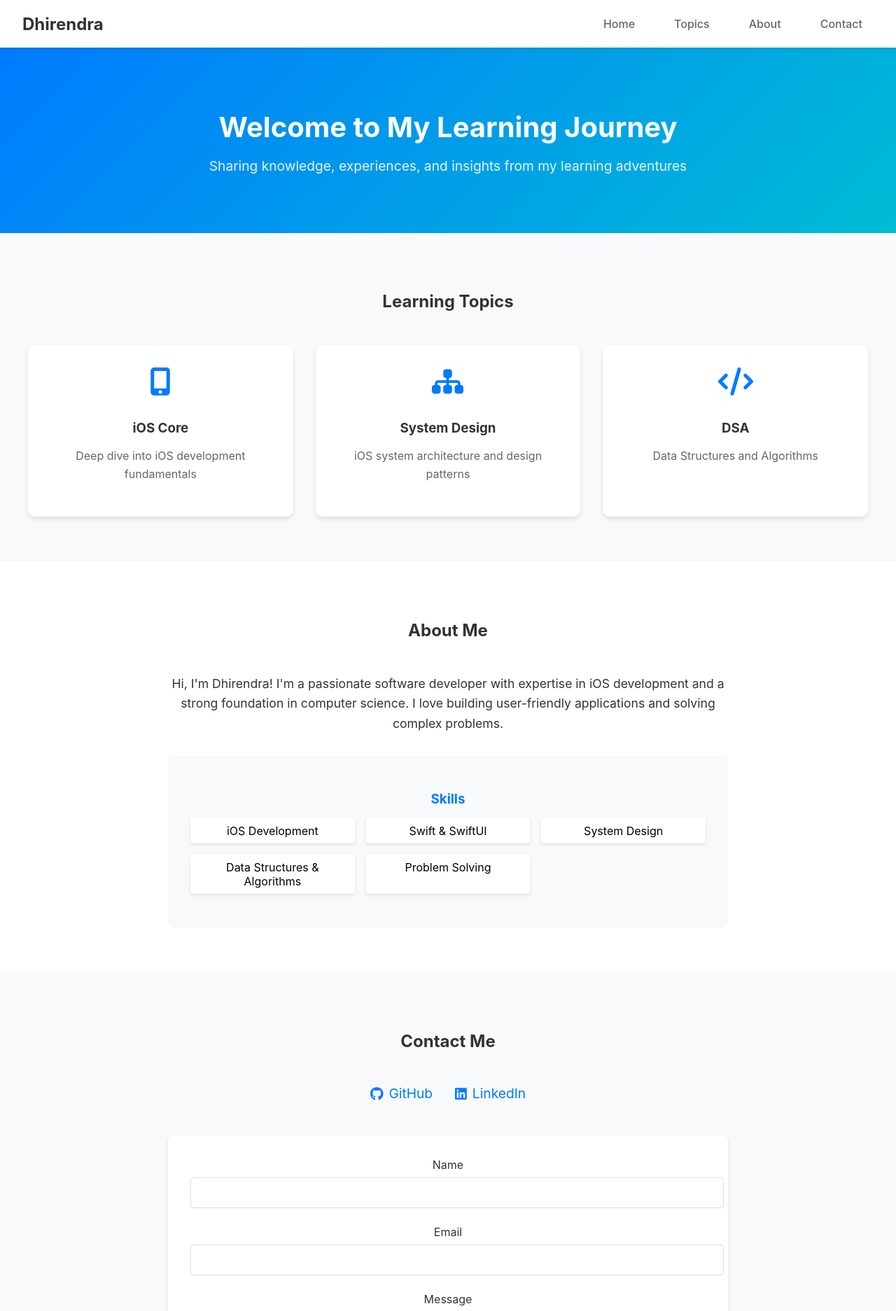
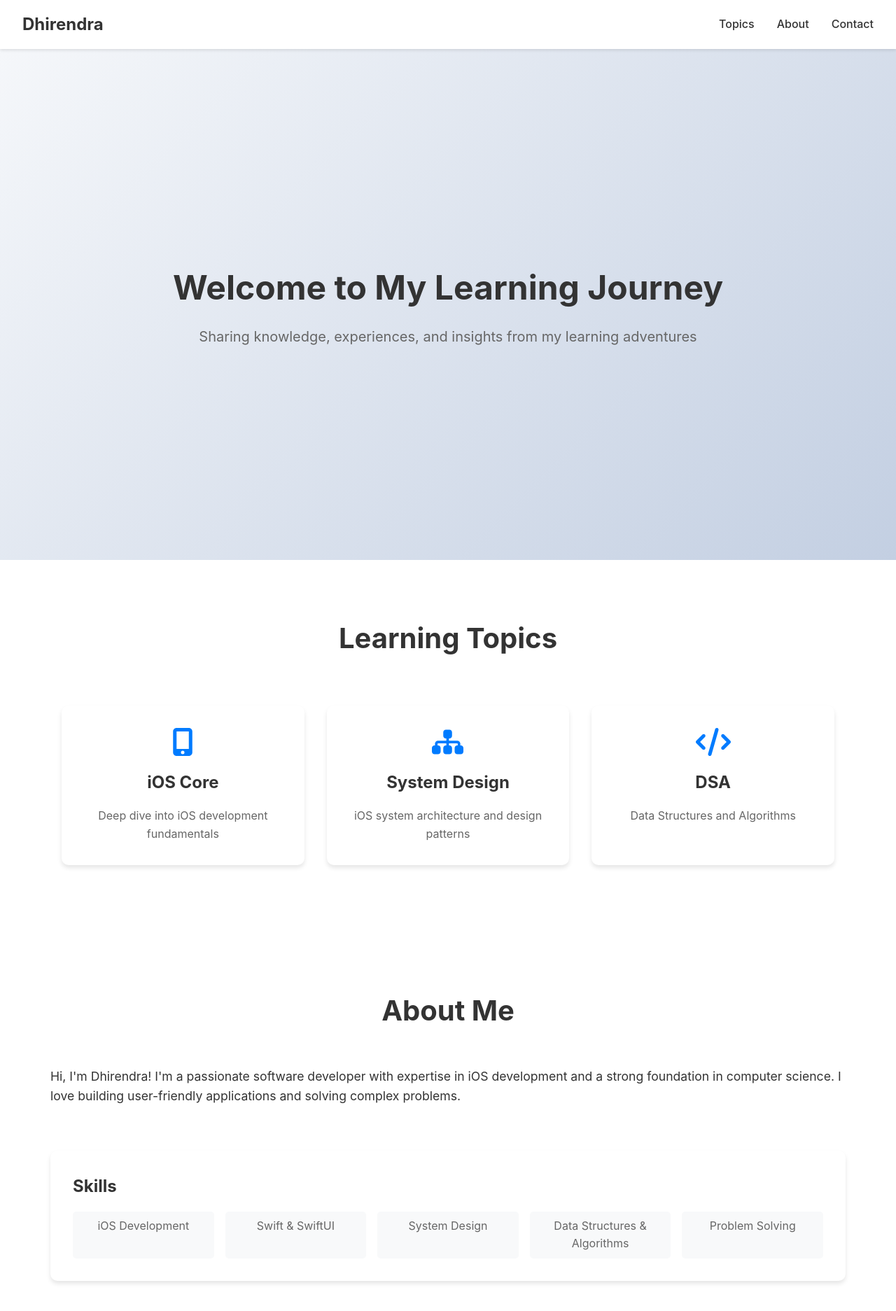
Before and after one commit to Dhiru201/web, a React (Create React App) app: page / in a window 1280 px wide. Shown: the top 1873 px of the page at 70% size. Built offline with nearby package versions, Linux system fonts and the light colour scheme; the HTML template or start-up script is replaced by a standard one.

Commit message:
Updated website with hash-based routing and improved styling

```diff
--- a/src/App.css
+++ b/src/App.css
@@ -1,5 +1,47 @@
+* {
+  margin: 0;
+  padding: 0;
+  box-sizing: border-box;
+}
+
+body {
+  font-family: -apple-system, BlinkMacSystemFont, 'Segoe UI', 'Roboto', 'Oxygen',
+    'Ubuntu', 'Cantarell', 'Fira Sans', 'Droid Sans', 'Helvetica Neue',
+    sans-serif;
+  -webkit-font-smoothing: antialiased;
+  -moz-osx-font-smoothing: grayscale;
+  line-height: 1.6;
+  color: #333;
+}
+
 .App {
-  text-align: center;
+  min-height: 100vh;
+  display: flex;
+  flex-direction: column;
+}
+
+/* Scrollbar Styles */
+::-webkit-scrollbar {
+  width: 8px;
+}
+
+::-webkit-scrollbar-track {
+  background: #f1f1f1;
+}
+
+::-webkit-scrollbar-thumb {
+  background: #888;
+  border-radius: 4px;
+}
+
+::-webkit-scrollbar-thumb:hover {
+  background: #555;
+}
+
+/* Selection Styles */
+::selection {
+  background: #007bff;
+  color: white;
 }
 
 .App-logo {
--- a/src/App.js
+++ b/src/App.js
@@ -1,19 +1,19 @@
 import React from 'react';
-import { BrowserRouter as Router, Routes, Route } from 'react-router-dom';
+import { HashRouter as Router, Routes, Route } from 'react-router-dom';
 import Navbar from './components/Navbar';
 import Home from './components/Home';
 import './App.css';
 
 function App() {
   return (
-    <Router basename={process.env.PUBLIC_URL}>
+    <Router>
       <div className="App">
         <Navbar />
         <Routes>
           <Route path="/" element={<Home />} />
-          <Route path="/topics" element={<Home />} />
-          <Route path="/about" element={<Home />} />
-          <Route path="/contact" element={<Home />} />
+          <Route path="/#topics" element={<Home />} />
+          <Route path="/#about" element={<Home />} />
+          <Route path="/#contact" element={<Home />} />
         </Routes>
       </div>
     </Router>
--- a/src/components/Home.js
+++ b/src/components/Home.js
@@ -1,11 +1,23 @@
-import React from 'react';
-import { Link } from 'react-router-dom';
+import React, { useEffect } from 'react';
+import { useLocation } from 'react-router-dom';
 import { FontAwesomeIcon } from '@fortawesome/react-fontawesome';
 import { faMobileAlt, faSitemap, faCode } from '@fortawesome/free-solid-svg-icons';
 import { faGithub, faLinkedin } from '@fortawesome/free-brands-svg-icons';
 import '../styles/Home.css';
 
 const Home = () => {
+  const location = useLocation();
+
+  useEffect(() => {
+    const hash = location.hash;
+    if (hash) {
+      const element = document.querySelector(hash);
+      if (element) {
+        element.scrollIntoView({ behavior: 'smooth' });
+      }
+    }
+  }, [location]);
+
   const handleSubmit = (e) => {
     e.preventDefault();
     // Add email sending functionality here
--- a/src/components/Navbar.js
+++ b/src/components/Navbar.js
@@ -1,7 +1,5 @@
 import React, { useState } from 'react';
 import { Link } from 'react-router-dom';
-import { FontAwesomeIcon } from '@fortawesome/react-fontawesome';
-import { faBars, faTimes } from '@fortawesome/free-solid-svg-icons';
 import '../styles/Navbar.css';
 
 const Navbar = () => {
@@ -11,19 +9,24 @@ const Navbar = () => {
     setIsOpen(!isOpen);
   };
 
+  const closeMenu = () => {
+    setIsOpen(false);
+  };
+
   return (
     <nav className="navbar">
-      <div className="nav-brand">
-        <Link to="/">Dhirendra</Link>
+      <div className="navbar-brand">
+        <Link to="/" onClick={closeMenu}>Dhirendra</Link>
       </div>
-      <div className={`nav-links ${isOpen ? 'active' : ''}`}>
-        <Link to="/">Home</Link>
-        <Link to="/topics">Topics</Link>
-        <Link to="/about">About</Link>
-        <Link to="/contact">Contact</Link>
+      <div className={`navbar-menu ${isOpen ? 'active' : ''}`}>
+        <Link to="/#topics" onClick={closeMenu}>Topics</Link>
+        <Link to="/#about" onClick={closeMenu}>About</Link>
+        <Link to="/#contact" onClick={closeMenu}>Contact</Link>
       </div>
-      <div className="menu-btn" onClick={toggleMenu}>
-        <FontAwesomeIcon icon={isOpen ? faTimes : faBars} />
+      <div className="navbar-burger" onClick={toggleMenu}>
+        <span></span>
+        <span></span>
+        <span></span>
       </div>
     </nav>
   );
--- a/src/styles/Home.css
+++ b/src/styles/Home.css
@@ -1,56 +1,60 @@
 .home {
-  padding-top: 60px;
+  padding-top: 70px; /* Account for fixed navbar */
 }
 
 /* Hero Section */
 .hero {
-  background: linear-gradient(135deg, #007bff 0%, #00bcd4 100%);
-  color: white;
-  padding: 4rem 2rem;
+  height: calc(100vh - 70px);
+  display: flex;
+  align-items: center;
+  justify-content: center;
   text-align: center;
+  background: linear-gradient(135deg, #f5f7fa 0%, #c3cfe2 100%);
+  padding: 2rem;
 }
 
 .hero-content {
   max-width: 800px;
-  margin: 0 auto;
 }
 
-.hero h1 {
-  font-size: 2.5rem;
+.hero-content h1 {
+  font-size: 3rem;
   margin-bottom: 1rem;
+  color: #333;
 }
 
-.hero p {
-  font-size: 1.2rem;
-  opacity: 0.9;
+.hero-content p {
+  font-size: 1.25rem;
+  color: #666;
 }
 
 /* Topics Section */
 .topics-section {
-  padding: 4rem 2rem;
-  background-color: #f8f9fa;
+  padding: 5rem 2rem;
+  max-width: 1200px;
+  margin: 0 auto;
 }
 
-.topics-section h2 {
+h2 {
   text-align: center;
+  font-size: 2.5rem;
   margin-bottom: 3rem;
   color: #333;
 }
 
 .topics-grid {
   display: grid;
-  grid-template-columns: repeat(3, 1fr);
+  grid-template-columns: repeat(auto-fit, minmax(250px, 1fr));
   gap: 2rem;
-  max-width: 1200px;
-  margin: 0 auto;
+  padding: 1rem;
 }
 
 .topic-card {
   background: white;
+  padding: 2rem;
   border-radius: 10px;
-  padding: 2rem;
+  box-shadow: 0 4px 6px rgba(0, 0, 0, 0.1);
   text-align: center;
-  box-shadow: 0 4px 6px rgba(0, 0, 0, 0.1);
   transition: transform 0.3s ease;
 }
 
@@ -65,30 +69,27 @@
 }
 
 .topic-card h3 {
+  font-size: 1.5rem;
   margin-bottom: 1rem;
   color: #333;
 }
 
 .topic-card p {
   color: #666;
-  line-height: 1.6;
 }
 
 /* About Section */
 .about-section {
-  padding: 4rem 2rem;
-  background-color: white;
-}
-
-.about-section h2 {
-  text-align: center;
-  margin-bottom: 3rem;
-  color: #333;
+  padding: 5rem 2rem;
+  max-width: 1200px;
+  margin: 0 auto;
 }
 
 .about-content {
-  max-width: 800px;
-  margin: 0 auto;
+  display: grid;
+  grid-template-columns: 1fr;
+  gap: 2rem;
+  align-items: start;
 }
 
 .about-content p {
@@ -99,74 +100,79 @@
 }
 
 .skills-section {
-  background-color: #f8f9fa;
+  background: white;
   padding: 2rem;
-  border-radius: 8px;
+  border-radius: 10px;
+  box-shadow: 0 4px 6px rgba(0, 0, 0, 0.1);
 }
 
 .skills-section h3 {
-  color: #007bff;
+  font-size: 1.5rem;
   margin-bottom: 1rem;
+  color: #333;
 }
 
 .skills-section ul {
   list-style: none;
   padding: 0;
   display: grid;
-  grid-template-columns: repeat(auto-fit, minmax(200px, 1fr));
+  grid-template-columns: repeat(auto-fit, minmax(150px, 1fr));
   gap: 1rem;
 }
 
 .skills-section li {
+  background: #f8f9fa;
   padding: 0.5rem 1rem;
-  background-color: white;
-  border-radius: 4px;
-  box-shadow: 0 2px 4px rgba(0, 0, 0, 0.1);
+  border-radius: 5px;
+  text-align: center;
+  color: #666;
 }
 
 /* Contact Section */
 .contact-section {
-  padding: 4rem 2rem;
-  background-color: #f8f9fa;
-}
-
-.contact-section h2 {
-  text-align: center;
-  margin-bottom: 3rem;
-  color: #333;
+  padding: 5rem 2rem;
+  max-width: 1200px;
+  margin: 0 auto;
 }
 
 .contact-content {
-  max-width: 800px;
-  margin: 0 auto;
+  display: grid;
+  grid-template-columns: 1fr;
+  gap: 2rem;
 }
 
 .social-links {
   display: flex;
   justify-content: center;
   gap: 2rem;
-  margin-bottom: 3rem;
+  margin-bottom: 2rem;
 }
 
 .social-link {
   display: flex;
   align-items: center;
   gap: 0.5rem;
-  color: #007bff;
+  color: #333;
   text-decoration: none;
-  font-size: 1.2rem;
+  font-weight: 500;
   transition: color 0.3s ease;
 }
 
 .social-link:hover {
-  color: #0056b3;
+  color: #007bff;
+}
+
+.social-link svg {
+  font-size: 1.5rem;
 }
 
 .contact-form {
-  background-color: white;
+  max-width: 600px;
+  margin: 0 auto;
+  background: white;
   padding: 2rem;
-  border-radius: 8px;
-  box-shadow: 0 2px 4px rgba(0, 0, 0, 0.1);
+  border-radius: 10px;
+  box-shadow: 0 4px 6px rgba(0, 0, 0, 0.1);
 }
 
 .form-group {
@@ -177,6 +183,7 @@
   display: block;
   margin-bottom: 0.5rem;
   color: #333;
+  font-weight: 500;
 }
 
 .form-group input,
@@ -184,7 +191,7 @@
   width: 100%;
   padding: 0.75rem;
   border: 1px solid #ddd;
-  border-radius: 4px;
+  border-radius: 5px;
   font-size: 1rem;
 }
 
@@ -193,44 +200,41 @@
 }
 
 .submit-btn {
-  background-color: #007bff;
+  background: #007bff;
   color: white;
-  padding: 0.75rem 1.5rem;
+  padding: 0.75rem 2rem;
   border: none;
-  border-radius: 4px;
+  border-radius: 5px;
+  font-size: 1rem;
   cursor: pointer;
-  font-size: 1rem;
   transition: background-color 0.3s ease;
+  width: 100%;
 }
 
 .submit-btn:hover {
-  background-color: #0056b3;
+  background: #0056b3;
 }
 
 @media (max-width: 768px) {
-  .hero h1 {
+  .hero-content h1 {
     font-size: 2rem;
   }
 
-  .hero p {
+  .hero-content p {
     font-size: 1rem;
   }
 
-  .topics-grid {
-    grid-template-columns: 1fr;
+  .topics-section,
+  .about-section,
+  .contact-section {
+    padding: 3rem 1rem;
   }
 
-  .about-content p {
-    font-size: 1rem;
+  h2 {
+    font-size: 2rem;
   }
 
-  .skills-section ul {
-    grid-template-columns: 1fr;
-  }
-
-  .social-links {
-    flex-direction: column;
-    align-items: center;
-    gap: 1rem;
+  .contact-form {
+    padding: 1.5rem;
   }
 }
--- a/src/styles/Navbar.css
+++ b/src/styles/Navbar.css
@@ -1,85 +1,89 @@
 .navbar {
+  position: fixed;
+  top: 0;
+  left: 0;
+  right: 0;
   display: flex;
   justify-content: space-between;
   align-items: center;
   padding: 1rem 2rem;
-  background-color: #fff;
+  background-color: rgba(255, 255, 255, 0.95);
   box-shadow: 0 2px 4px rgba(0, 0, 0, 0.1);
-  position: fixed;
-  top: 0;
-  left: 0;
-  right: 0;
   z-index: 1000;
 }
 
-.nav-brand {
+.navbar-brand {
   font-size: 1.5rem;
   font-weight: bold;
 }
 
-.nav-brand a {
+.navbar-brand a {
+  color: #333;
   text-decoration: none;
-  color: #333;
 }
 
-.nav-links {
+.navbar-menu {
   display: flex;
-  gap: 1.5rem;
-  align-items: center;
-  flex-wrap: wrap;
+  gap: 2rem;
 }
 
-.nav-links a {
+.navbar-menu a {
+  color: #333;
   text-decoration: none;
-  color: #666;
   font-weight: 500;
   transition: color 0.3s ease;
-  padding: 0.5rem 1rem;
-  border-radius: 4px;
 }
 
-.nav-links a:hover {
+.navbar-menu a:hover {
   color: #007bff;
-  background-color: rgba(0, 123, 255, 0.1);
 }
 
-.menu-btn {
+.navbar-burger {
   display: none;
-  font-size: 1.5rem;
   cursor: pointer;
-  color: #333;
-  background: none;
-  border: none;
-  padding: 0.5rem;
 }
 
-@media (max-width: 1024px) {
-  .nav-links {
-    position: fixed;
-    top: 4rem;
-    left: -100%;
-    width: 250px;
-    height: calc(100vh - 4rem);
-    background-color: #fff;
-    flex-direction: column;
-    padding: 2rem;
-    gap: 1rem;
-    transition: left 0.3s ease;
-    box-shadow: 2px 0 4px rgba(0, 0, 0, 0.1);
-    overflow-y: auto;
+.navbar-burger span {
+  display: block;
+  width: 25px;
+  height: 3px;
+  background-color: #333;
+  margin: 5px 0;
+  transition: all 0.3s ease;
+}
+
+@media (max-width: 768px) {
+  .navbar-burger {
+    display: block;
   }
 
-  .nav-links.active {
+  .navbar-menu {
+    position: fixed;
+    top: 70px;
+    left: -100%;
+    width: 100%;
+    height: calc(100vh - 70px);
+    background-color: rgba(255, 255, 255, 0.95);
+    flex-direction: column;
+    align-items: center;
+    padding: 2rem 0;
+    transition: left 0.3s ease;
+  }
+
+  .navbar-menu.active {
     left: 0;
   }
 
-  .menu-btn {
-    display: block;
+  .navbar-burger.active span:nth-child(1) {
+    transform: rotate(45deg) translate(5px, 5px);
   }
 
-  .nav-links a {
-    width: 100%;
-    padding: 0.75rem 1rem;
+  .navbar-burger.active span:nth-child(2) {
+    opacity: 0;
+  }
+
+  .navbar-burger.active span:nth-child(3) {
+    transform: rotate(-45deg) translate(7px, -6px);
   }
 }
 
@@ -88,16 +92,16 @@
     padding: 1rem;
   }
 
-  .nav-brand {
+  .navbar-brand {
     font-size: 1.25rem;
   }
 
-  .nav-links {
+  .navbar-menu {
     width: 100%;
     left: -100%;
   }
 
-  .nav-links.active {
+  .navbar-menu.active {
     left: 0;
   }
 }
```
Also changed, not shown: 1 other file (tests, documents, lock files or other folders).
